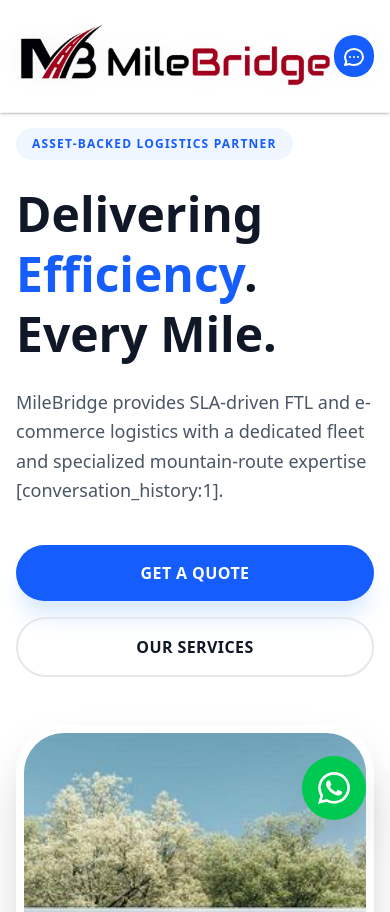
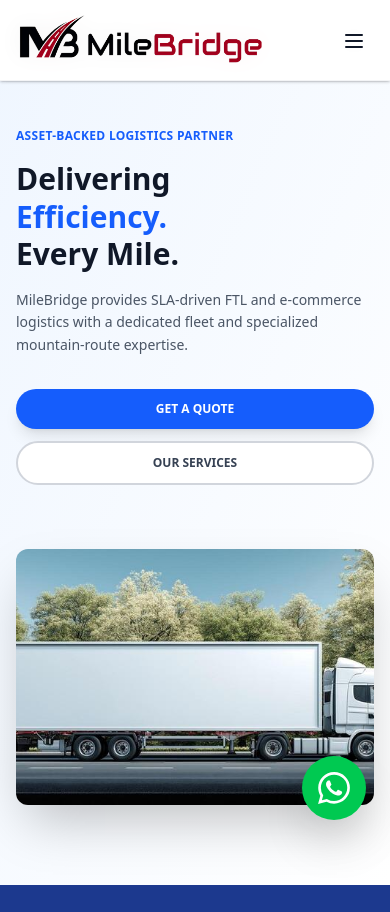
Before and after one commit to ff5hg5jrbj-code/milebridge-enterprise, a Next.js app: page / in a window 390 px wide. Shown: the top 912 px of the page. Built offline with nearby package versions, Linux system fonts and the light colour scheme.

Commit message:
Update assets and fix image filename

```diff
--- a/components/Hero.tsx
+++ b/components/Hero.tsx
@@ -1,42 +1,50 @@
-'use client'
-import React from 'react'
-import BrandedImage from './BrandedImage'
-
 export default function Hero() {
   return (
-    <section className="relative pt-32 pb-20 lg:pt-48 lg:pb-32 bg-white overflow-hidden">
-      <div className="max-w-7xl mx-auto px-4">
-        <div className="grid lg:grid-cols-2 gap-12 items-center">
-          {/* Left Side: Text Content */}
-          <div className="relative z-10">
-            <div className="inline-block bg-blue-50 px-4 py-2 rounded-full mb-6">
-              <p className="text-blue-600 text-xs font-bold uppercase tracking-widest">Asset-Backed Logistics Partner</p>
-            </div>
-            <h1 className="text-5xl lg:text-7xl font-black text-gray-900 leading-tight mb-6">
-              Delivering <span className="text-blue-600">Efficiency</span>.<br />
+    <section id="hero" className="relative min-h-screen flex items-center bg-gradient-to-br from-blue-50 to-white pt-32 pb-20 px-4">
+      <div className="max-w-7xl mx-auto grid md:grid-cols-2 gap-8 lg:gap-12 items-center w-full">
+
+        {/* Left: Text Content */}
+        <div className="space-y-4 md:space-y-6">
+          <p className="text-blue-600 font-bold text-xs md:text-sm uppercase tracking-wide">
+            Asset-Backed Logistics Partner
+          </p>
+
+          <h1 className="text-3xl sm:text-4xl md:text-5xl lg:text-6xl font-bold leading-tight">
+            Delivering
+            <br />
+            <span className="text-blue-600">Efficiency.</span>
+            <br />
             Every Mile.
           </h1>
-            <p className="text-lg text-gray-600 mb-10 max-w-lg leading-relaxed">
-              MileBridge provides SLA-driven FTL and e-commerce logistics with a dedicated fleet and specialized mountain-route expertise [conversation_history:1].
+
+          <p className="text-gray-600 text-sm sm:text-base md:text-lg leading-relaxed max-w-xl">
+            MileBridge provides SLA-driven FTL and e-commerce logistics with a dedicated fleet and specialized mountain-route expertise.
           </p>
-            <div className="flex flex-col sm:flex-row gap-4">
-              <a href="#contact" className="bg-blue-600 text-white px-8 py-4 rounded-full font-bold text-center hover:bg-blue-700 transition-all shadow-xl shadow-blue-100 uppercase tracking-wide">
-                Get a Quote
+
+          {/* CTA Buttons */}
+          <div className="flex flex-col sm:flex-row gap-3 md:gap-4 pt-4">
+            <a
+              href="/contact"
+              className="bg-blue-600 text-white px-6 md:px-8 py-3 md:py-4 rounded-full hover:bg-blue-700 transition-all uppercase font-bold text-xs md:text-sm text-center shadow-lg"
+            >
+              Get A Quote
             </a>
-              <a href="#services" className="border-2 border-gray-200 text-gray-900 px-8 py-4 rounded-full font-bold text-center hover:bg-gray-50 transition-all uppercase tracking-wide">
+            <a
+              href="/services"
+              className="bg-white text-gray-700 px-6 md:px-8 py-3 md:py-4 rounded-full hover:bg-gray-50 transition-all uppercase font-bold text-xs md:text-sm text-center border-2 border-gray-300"
+            >
               Our Services
             </a>
           </div>
         </div>
 
-          {/* Right Side: Branded Hero Image */}
-          <div className="relative">
-            <div className="absolute -inset-4 bg-blue-100/50 rounded-[3rem] blur-2xl -z-10"></div>
-            <BrandedImage
+        {/* Right: Hero Image */}
+        <div className="relative mt-8 md:mt-0">
+          <div className="relative w-full h-64 sm:h-80 md:h-96 lg:h-[500px]">
+            <img
               src="/images/hero-truck.jpg"
               alt="MileBridge Logistics Truck"
-              className="h-[500px] rounded-[3rem] shadow-2xl border-8 border-white"
-              logoSize="lg"
+              className="w-full h-full object-cover rounded-xl md:rounded-2xl shadow-2xl"
             />
           </div>
         </div>
--- a/components/Navigation.tsx
+++ b/components/Navigation.tsx
@@ -1,17 +1,16 @@
 'use client'
 import React, { useState } from 'react'
-
 
 export function Navigation() {
   const [isServicesOpen, setIsServicesOpen] = useState(false)
   const [isIndustriesOpen, setIsIndustriesOpen] = useState(false)
   const [isCompanyOpen, setIsCompanyOpen] = useState(false)
+  const [isMobileMenuOpen, setIsMobileMenuOpen] = useState(false)
 
   // Timeout refs to manage delays
   const [servicesTimeout, setServicesTimeout] = useState<NodeJS.Timeout | null>(null)
   const [industriesTimeout, setIndustriesTimeout] = useState<NodeJS.Timeout | null>(null)
   const [companyTimeout, setCompanyTimeout] = useState<NodeJS.Timeout | null>(null)
-
 
   const handleMouseEnter = (dropdown: string) => {
     if (dropdown === 'services') {
@@ -26,7 +25,6 @@
     }
   }
 
-
   const handleMouseLeave = (dropdown: string) => {
     if (dropdown === 'services') {
       const timeout = setTimeout(() => setIsServicesOpen(false), 300)
@@ -40,22 +38,21 @@
     }
   }
 
-
   return (
     <nav className="fixed top-0 w-full bg-white/95 backdrop-blur-md z-50 border-b border-gray-100 shadow-sm">
-      <div className="max-w-7xl mx-auto px-4 w-full flex justify-between items-center h-28 md:h-32">
+      <div className="max-w-7xl mx-auto px-4 w-full flex justify-between items-center h-20 md:h-28 lg:h-32">
 
         {/* Large Brand Logo */}
         <a href="/" className="flex items-center transition-transform hover:scale-105">
           <img
             src="/logo.png"
             alt="MileBridge Logo"
-            className="h-20 md:h-28 w-auto object-contain"
+            className="h-14 md:h-20 lg:h-28 w-auto object-contain"
           />
         </a>
 
-        {/* Navigation Menu */}
-        <div className="hidden md:flex space-x-8 items-center font-bold text-xs lg:text-sm tracking-tight text-gray-700">
+        {/* Desktop Navigation Menu */}
+        <div className="hidden md:flex space-x-4 lg:space-x-8 items-center font-bold text-xs lg:text-sm tracking-tight text-gray-700">
 
           {/* WHO WE ARE Dropdown */}
           <div
@@ -130,8 +127,7 @@
             )}
           </div>
 
-
-          {/* INDUSTRIES Dropdown - UPDATED WITH ALL 6 */}
+          {/* INDUSTRIES Dropdown */}
           <div
             className="relative"
             onMouseEnter={() => handleMouseEnter('industries')}
@@ -175,20 +171,87 @@
           {/* Action Button */}
           <a
             href="/contact"
-            className="bg-blue-600 text-white px-6 py-3 rounded-full hover:bg-blue-700 transition-all uppercase shadow-lg shadow-blue-100"
+            className="bg-blue-600 text-white px-4 lg:px-6 py-2 lg:py-3 rounded-full hover:bg-blue-700 transition-all uppercase shadow-lg shadow-blue-100"
           >
             Get Quote
           </a>
         </div>
 
+        {/* Mobile Menu Button */}
+        <button
+          className="md:hidden p-2"
+          onClick={() => setIsMobileMenuOpen(!isMobileMenuOpen)}
+        >
+          {isMobileMenuOpen ? (
+            // Close icon
+            <svg className="w-6 h-6" fill="none" stroke="currentColor" viewBox="0 0 24 24">
+              <path strokeLinecap="round" strokeLinejoin="round" strokeWidth="2" d="M6 18L18 6M6 6l12 12" />
+            </svg>
+          ) : (
+            // Hamburger icon
+            <svg className="w-6 h-6" fill="none" stroke="currentColor" viewBox="0 0 24 24">
+              <path strokeLinecap="round" strokeLinejoin="round" strokeWidth="2" d="M4 6h16M4 12h16M4 18h16" />
+            </svg>
+          )}
+        </button>
+      </div>
 
-        {/* Mobile Contact Link */}
-        <a href="/contact" className="md:hidden bg-blue-600 text-white p-2 rounded-full">
-           <svg className="w-6 h-6" fill="none" stroke="currentColor" viewBox="0 0 24 24">
-             <path strokeLinecap="round" strokeLinejoin="round" strokeWidth="2" d="M8 12h.01M12 12h.01M16 12h.01M21 12c0 4.418-4.03 8-9 8a9.863 9.863 0 01-4.255-.949L3 20l1.395-3.72C3.512 15.042 3 13.574 3 12c0-4.418 4.03-8 9-8s9 3.582 9 8z" />
-           </svg>
-        </a>
-      </div>
+      {/* Mobile Menu Slide-out */}
+      {isMobileMenuOpen && (
+        <div className="md:hidden bg-white border-t border-gray-100 shadow-lg max-h-screen overflow-y-auto">
+          <div className="px-4 py-4 space-y-4">
+
+            {/* Who We Are Section */}
+            <div>
+              <p className="font-bold text-gray-900 mb-2 uppercase text-sm">Who We Are</p>
+              <div className="pl-4 space-y-2">
+                <a href="/about" className="block py-2 text-gray-600 hover:text-blue-600">About Us</a>
+                <a href="/leadership" className="block py-2 text-gray-600 hover:text-blue-600">Leadership</a>
+                <a href="/careers" className="block py-2 text-gray-600 hover:text-blue-600">Careers</a>
+                <a href="/technology" className="block py-2 text-gray-600 hover:text-blue-600">Technology</a>
+                <a href="/sustainability" className="block py-2 text-gray-600 hover:text-blue-600">Sustainability</a>
+              </div>
+            </div>
+
+            {/* Services Section */}
+            <div>
+              <a href="/services" className="font-bold text-gray-900 mb-2 uppercase text-sm block">Services</a>
+              <div className="pl-4 space-y-2">
+                <a href="/services/ftl" className="block py-2 text-gray-600 hover:text-blue-600">Full Truckload (FTL)</a>
+                <a href="/services/ltl" className="block py-2 text-gray-600 hover:text-blue-600">Less Than Truckload (LTL)</a>
+                <a href="/services/ecommerce" className="block py-2 text-gray-600 hover:text-blue-600">E-commerce Logistics</a>
+                <a href="/services/specialized" className="block py-2 text-gray-600 hover:text-blue-600">Specialized Transport</a>
+                <a href="/services/mountain-routes" className="block py-2 text-gray-600 hover:text-blue-600">Mountain Route Expertise</a>
+              </div>
+            </div>
+
+            {/* Industries Section */}
+            <div>
+              <a href="/industries" className="font-bold text-gray-900 mb-2 uppercase text-sm block">Industries</a>
+              <div className="pl-4 space-y-2">
+                <a href="/industries/ecommerce" className="block py-2 text-gray-600 hover:text-blue-600">E-Commerce</a>
+                <a href="/industries/fmcg" className="block py-2 text-gray-600 hover:text-blue-600">FMCG</a>
+                <a href="/industries/pharma" className="block py-2 text-gray-600 hover:text-blue-600">Pharmaceuticals</a>
+                <a href="/industries/automotive" className="block py-2 text-gray-600 hover:text-blue-600">Automotive</a>
+                <a href="/industries/electronics" className="block py-2 text-gray-600 hover:text-blue-600">Electronics</a>
+                <a href="/industries/industrial-b2b" className="block py-2 text-gray-600 hover:text-blue-600">Industrial B2B</a>
+              </div>
+            </div>
+
+            {/* Direct Links */}
+            <a href="/fleet" className="block py-2 font-bold text-gray-900 uppercase text-sm">Our Fleet</a>
+            <a href="/mountain-specialist" className="block py-2 font-bold text-blue-700 uppercase text-sm">Mountain Specialist</a>
+
+            {/* CTA Button */}
+            <a
+              href="/contact"
+              className="block bg-blue-600 text-white px-6 py-3 rounded-full hover:bg-blue-700 transition-all uppercase font-bold text-sm text-center shadow-lg mt-4"
+            >
+              Get Quote
+            </a>
+          </div>
+        </div>
+      )}
     </nav>
   )
 }
```
Also changed, not shown: public/images/fleet-24t.jpg (added). Lines whose indentation alone changed are shown as unchanged.
